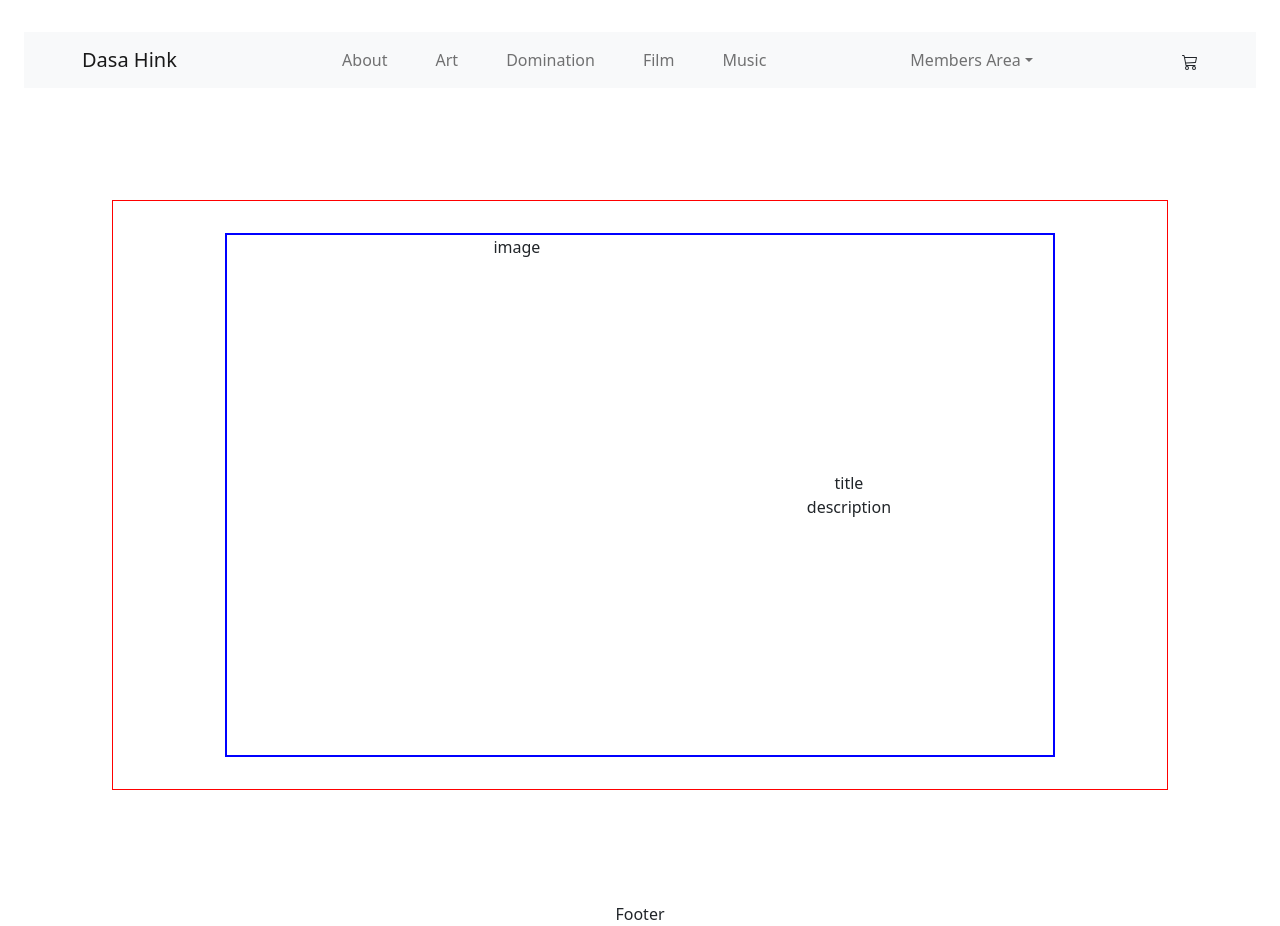
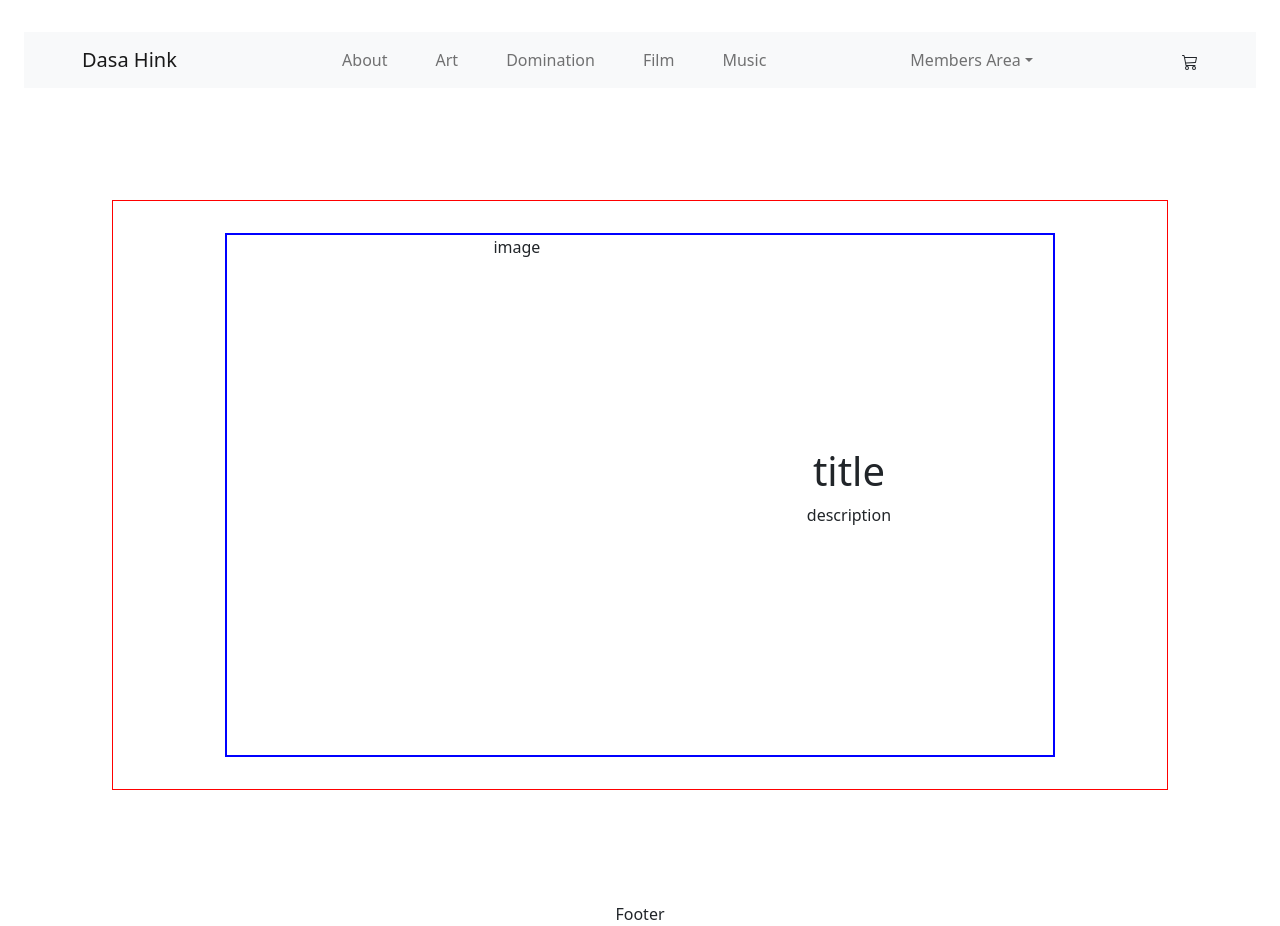
Before and after one commit to federerkristijan/dasahink, a React (Create React App) app: page /Art in a window 1280 px wide. Built offline with nearby package versions, Linux system fonts and the light colour scheme; the HTML template or start-up script is replaced by a standard one.

Commit message:
added h1 a p tags to the text and title divs

```diff
--- a/src/views/Art.jsx
+++ b/src/views/Art.jsx
@@ -1,17 +1,21 @@
-import React from 'react'
+import React from "react";
 
 const Art = () => {
   return (
-    <div className='art'>
+    <div className="art">
       <div className="art-card">
         <div className="art-image">image</div>
         <div className="art-text">
-          <div className="art-title">title</div>
-          <div className="art-description">description</div>
+          <div className="art-title">
+            <h1>title</h1>
+          </div>
+          <div className="art-description">
+            <p>description</p>
+          </div>
         </div>
       </div>
     </div>
-  )
-}
+  );
+};
 
-export default Art
+export default Art;
```
